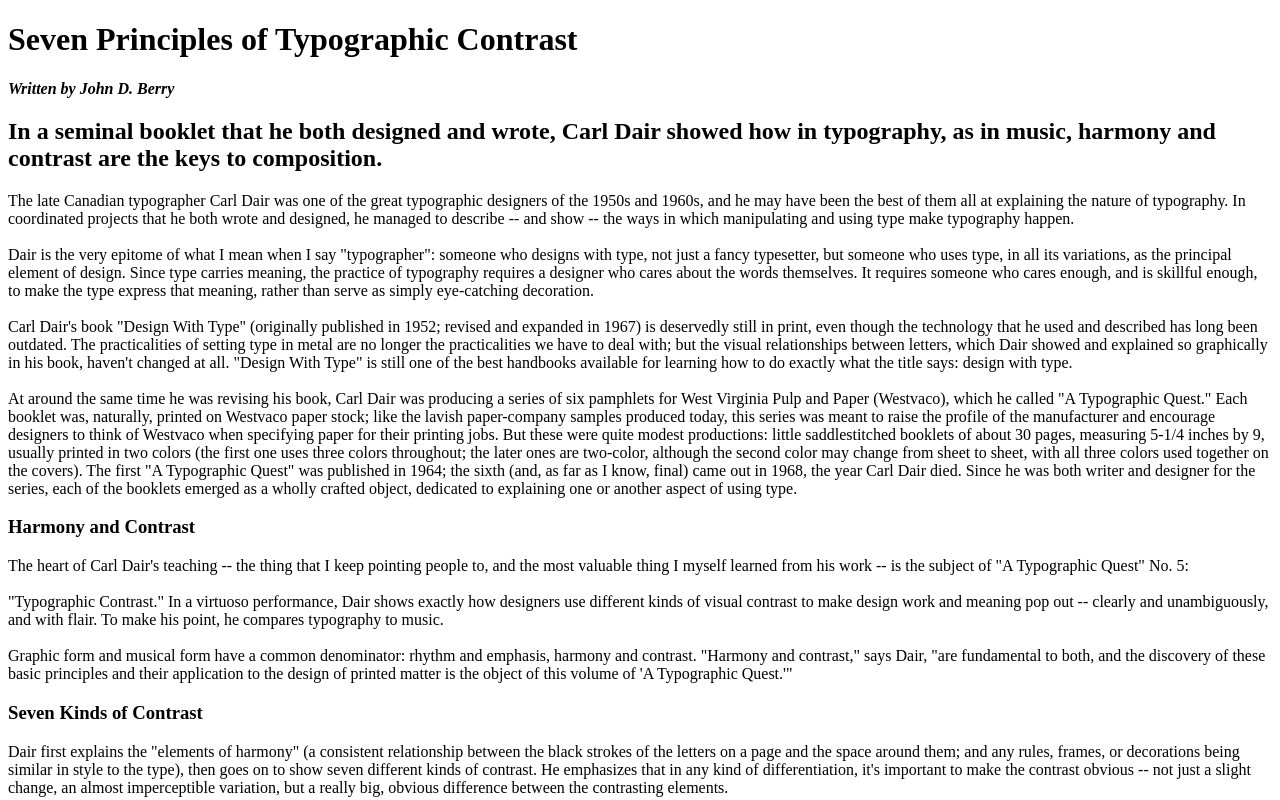
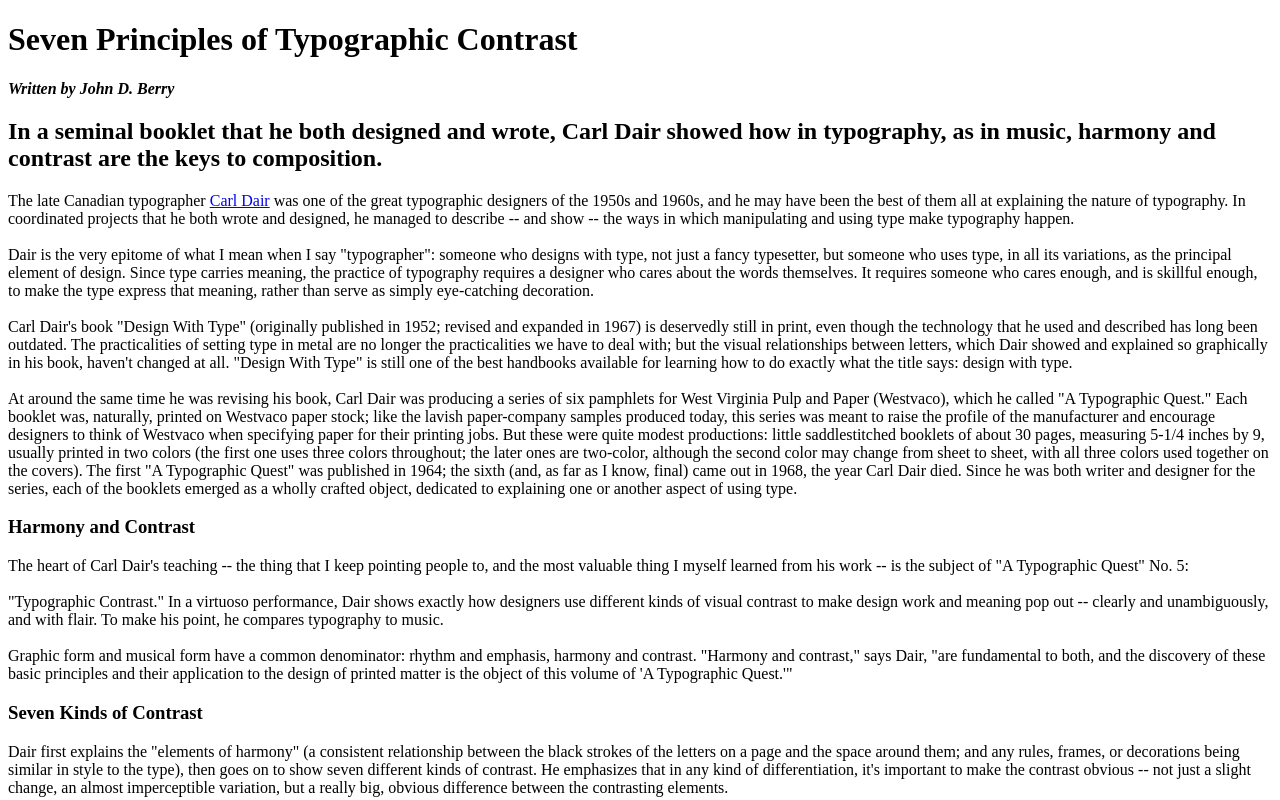
Before and after one commit to itsmalco/markup1, a plain HTML site: page index.html in a window 1280 px wide. Shown: the top 800 px of the page. Drawn offline with Linux system fonts and the light colour scheme.

Commit message:
Update index.html

```diff
--- a/index.html
+++ b/index.html
@@ -11,7 +11,7 @@
 
     <h2>In a seminal booklet that he both designed and wrote, Carl Dair showed how in typography, as in music, harmony and contrast are the keys to composition.</h2>
 
-    <p>The late Canadian typographer Carl Dair was one of the great typographic designers of the 1950s and 1960s, and he may have been the best of them all at explaining the nature of typography. In coordinated projects that he both wrote and designed, he managed to describe -- and show -- the ways in which manipulating and using type make typography happen.<br>
+    <p>The late Canadian typographer <a href="https://en.wikipedia.org/wiki/Carl_Dair">Carl Dair</a> was one of the great typographic designers of the 1950s and 1960s, and he may have been the best of them all at explaining the nature of typography. In coordinated projects that he both wrote and designed, he managed to describe -- and show -- the ways in which manipulating and using type make typography happen.<br>
         <br>Dair is the very epitome of what I mean when I say "typographer": someone who designs with type, not just a fancy typesetter, but someone who uses type, in all its variations, as the principal element of design. Since type carries meaning, the practice of typography requires a designer who cares about the words themselves. It requires someone who cares enough, and is skillful enough, to make the type express that meaning, rather than serve as simply eye-catching decoration.<br>
         <br>Carl Dair's book "Design With Type" (originally published in 1952; revised and expanded in 1967) is deservedly still in print, even though the technology that he used and described has long been outdated. The practicalities of setting type in metal are no longer the practicalities we have to deal with; but the visual relationships between letters, which Dair showed and explained so graphically in his book, haven't changed at all. "Design With Type" is still one of the best handbooks available for learning how to do exactly what the title says: design with type.<br>
         <br>At around the same time he was revising his book, Carl Dair was producing a series of six pamphlets for West Virginia Pulp and Paper (Westvaco), which he called "A Typographic Quest." Each booklet was, naturally, printed on Westvaco paper stock; like the lavish paper-company samples produced today, this series was meant to raise the profile of the manufacturer and encourage designers to think of Westvaco when specifying paper for their printing jobs. But these were quite modest productions: little saddlestitched booklets of about 30 pages, measuring 5-1/4 inches by 9, usually printed in two colors (the first one uses three colors throughout; the later ones are two-color, although the second color may change from sheet to sheet, with all three colors used together on the covers). The first "A Typographic Quest" was published in 1964; the sixth (and, as far as I know, final) came out in 1968, the year Carl Dair died. Since he was both writer and designer for the series, each of the booklets emerged as a wholly crafted object, dedicated to explaining one or another aspect of using type.
```
